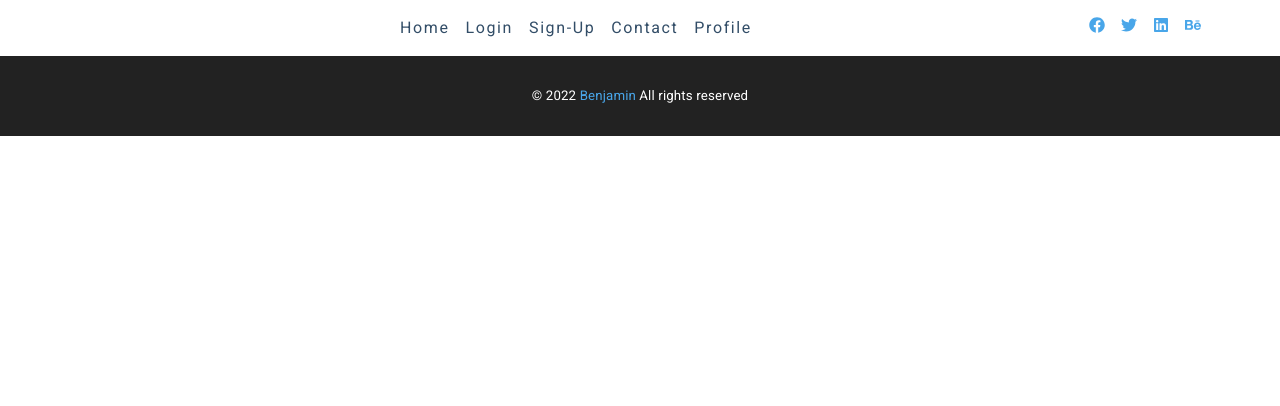
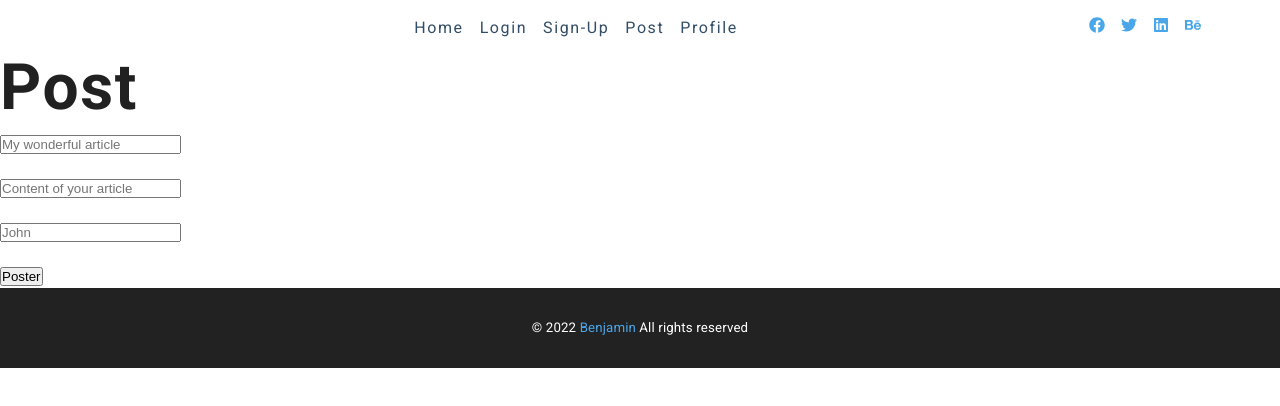
Before and after one commit to benjaminvenezia/mini_social_network, a React (Create React App) app: page /post in a window 1280 px wide. Shown: the top 406 px of the page. Built offline with nearby package versions, Linux system fonts and the light colour scheme.

Commit message:
repare post article and add useNavigate

```diff
--- a/src/App.js
+++ b/src/App.js
@@ -1,7 +1,7 @@
 import Button from "@mui/material/Button";
 import GlobalStyle from "./utils/globalStyles";
 import { Footer, Navbar } from "./components";
-import { Homepage, LoginPage, RegisterPage } from "./pages";
+import { Homepage, LoginPage, RegisterPage, PostPage } from "./pages";
 import { BrowserRouter as Router, Routes, Route, Link } from "react-router-dom";
 
 function App() {
@@ -14,6 +14,8 @@ function App() {
         <Route index path="/" element={<Homepage />} />
         <Route path="/login" element={<LoginPage />} />
         <Route path="/register" element={<RegisterPage />} />
+        <Route path="/register" element={<RegisterPage />} />
+        <Route path="/post" element={<PostPage />} />
       </Routes>
       <Footer />
     </Router>
--- a/src/components/Article.js
+++ b/src/components/Article.js
@@ -13,6 +13,7 @@ const Article = ({ id, title, content, user, created_at, udated_at }) => {
       <h2>{title}</h2>
       <p>{content}</p>
       <span>{created_at}</span>
+      <span>{user.name}</span>
     </Wrapper>
   );
 };
--- a/src/components/FormLogin.js
+++ b/src/components/FormLogin.js
@@ -1,7 +1,10 @@
 import { useForm } from "react-hook-form";
 import axios from "axios";
+import Input from "@mui/material/Input";
+import { useNavigate } from "react-router-dom";
 
 const FormLogin = () => {
+  const navigate = useNavigate();
   const {
     register,
     handleSubmit,
@@ -25,13 +28,16 @@ const FormLogin = () => {
           .then(function (response) {
             const { jwt } = response.data;
             localStorage.setItem("token", jwt);
+            navigate("/");
           })
           .catch(function (error) {
             console.log(error.data);
           });
       })}
     >
-      <input
+      <Input
+        label="Outlined"
+        variant="outlined"
         {...register("identifier", { required: "Ce champs est requis." })}
         type="email"
         placeholder="joe@joe.com"
@@ -48,7 +54,7 @@ const FormLogin = () => {
       />
       <p>{errors.password?.message}</p>
 
-      <button type="submit">Register</button>
+      <button type="submit">Login</button>
     </form>
   );
 };
--- /dev/null
+++ b/src/components/FormPost.js
@@ -0,0 +1,71 @@
+import { useForm } from "react-hook-form";
+import axios from "axios";
+
+const FormPost = () => {
+  const {
+    register,
+    handleSubmit,
+    formState: { errors },
+  } = useForm({
+    defaultValues: {
+      title: "",
+      content: "",
+      user: "",
+    },
+  });
+
+  return (
+    <form
+      onSubmit={handleSubmit((data) => {
+        const token = localStorage.getItem("token");
+
+        axios
+          .post(
+            "https://strapi-crea.jcloud-ver-jpc.ik-server.com/posts",
+            data,
+            {
+              headers: {
+                "Content-Type": "application/json",
+                authorization: `Bearer ${token}`,
+              },
+            }
+          )
+          .then(function (response) {
+            console.log(response.data);
+          })
+          .catch(function (error) {
+            console.log(error.data);
+          });
+      })}
+    >
+      <input
+        {...register("title", { required: "Ce champs est requis." })}
+        type="text"
+        placeholder="My wonderful article"
+      />
+      <p>{errors.identifier?.message}</p>
+
+      <input
+        {...register("content", {
+          required: "Ce champs est requis.",
+          minLength: { value: 4, message: "4 caractères exigés." },
+        })}
+        type="text"
+        placeholder="Content of your article"
+      />
+      <p>{errors.password?.message}</p>
+      <input
+        {...register("user", {
+          required: "Ce champs est requis.",
+          minLength: { value: 4, message: "4 caractères exigés." },
+        })}
+        type="ext"
+        placeholder="John"
+      />
+      <p>{errors.password?.message}</p>
+
+      <button type="submit">Poster</button>
+    </form>
+  );
+};
+export default FormPost;
--- a/src/components/index.js
+++ b/src/components/index.js
@@ -2,6 +2,7 @@ import Footer from "./Footer";
 import Navbar from "./Navbar";
 import FormRegister from "./FormRegister";
 import FormLogin from "./FormLogin";
+import FormPost from "./FormPost";
 import Article from "./Article";
 
-export { Footer, Navbar, FormRegister, FormLogin, Article };
+export { Footer, Navbar, FormRegister, FormLogin, FormPost, Article };
--- a/src/pages/PostPage.js
+++ b/src/pages/PostPage.js
@@ -0,0 +1,11 @@
+import { FormPost } from "../components";
+
+const PostPage = () => {
+  return (
+    <>
+      <h1>Post</h1>
+      <FormPost />
+    </>
+  );
+};
+export default PostPage;
--- a/src/pages/index.js
+++ b/src/pages/index.js
@@ -1,5 +1,6 @@
 import Homepage from "./Homepage";
 import LoginPage from "./LoginPage";
 import RegisterPage from "./RegisterPage";
+import PostPage from "./PostPage";
 
-export { Homepage, LoginPage, RegisterPage };
+export { Homepage, LoginPage, RegisterPage, PostPage };
--- a/src/utils/data.js
+++ b/src/utils/data.js
@@ -18,8 +18,8 @@ export const links = [
   },
   {
     id: 4,
-    url: "/contact",
-    text: "contact",
+    url: "/post",
+    text: "Post",
   },
   {
     id: 5,
```
Also changed, not shown: src/StyleComponents/Input.js (added).
